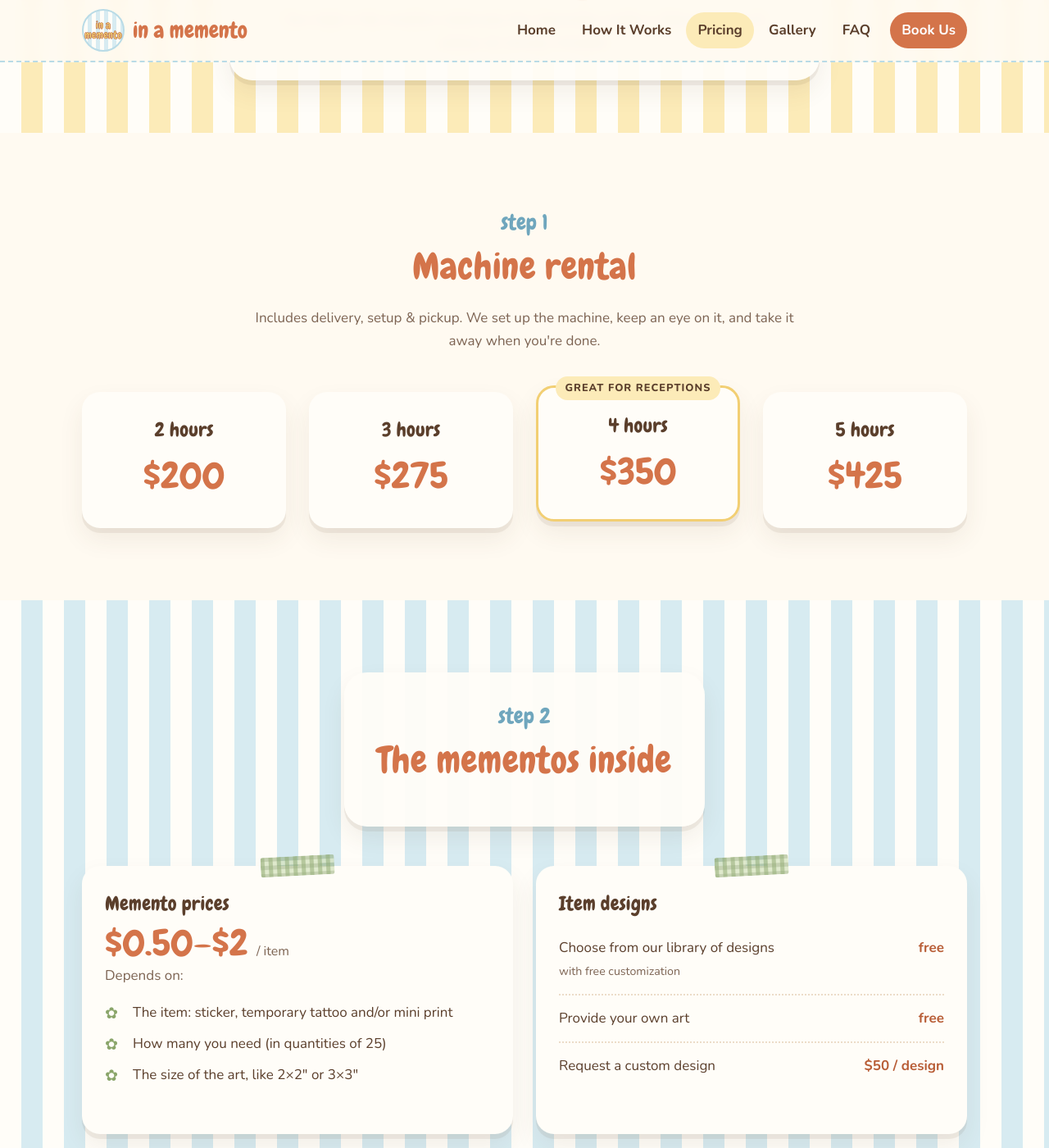
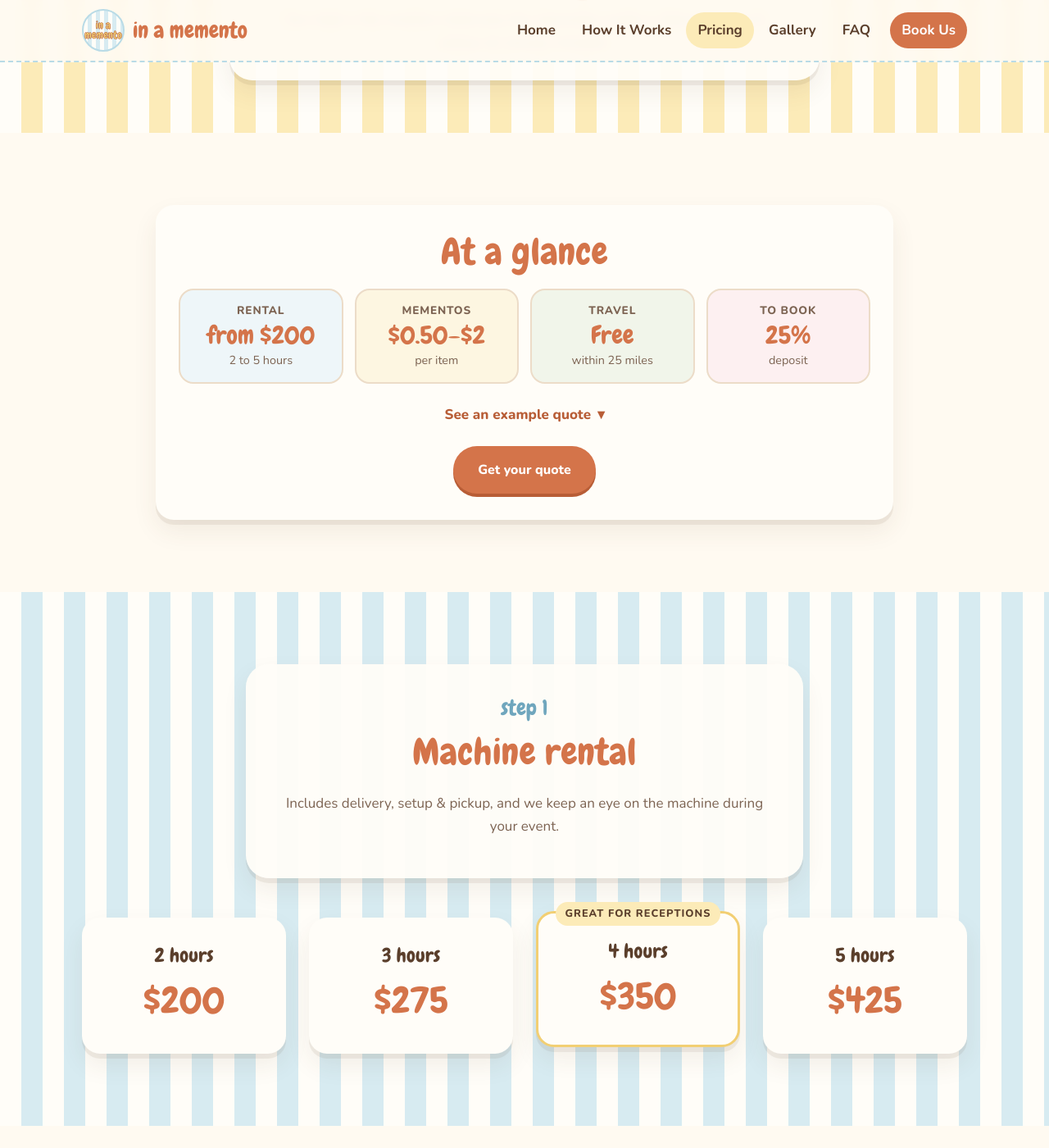
Before and after one commit to andrew-hy-kim/in.a.memento, a Jekyll site: the page built from pricing/index.html, in a window 1280 px wide and 1400 px high, scrolled down 256 px. Shown: the whole window at 82% size. Built offline with Jekyll 4.4.1, drawn with Linux system fonts in a browser that asks for light colours; some of the changed text lies outside the part shown.

Commit message:
Shorten pages on phones and restructure Pricing
Pricing: at-a-glance summary, 2x2 rental prices on phones, one combined
mementos card, travel details and the example quote behind tap-to-open
sections, and one Booking details card (corporate is now one line).
Site-wide on phones: tighter spacing, icons beside card titles, a
sticky 'Book us' bar, headline before the photo on the home page,
3-per-row gallery tiles, and a compact footer. Desktop gallery shows
4 per row.

Co-Authored-By: Claude Opus 5.5 <noreply@anthropic.com>
Claude-Session: https://claude.ai/code/session_01A4x6zNFM2ikQnVBPRWM1LK

```diff
--- a/_layouts/default.html
+++ b/_layouts/default.html
@@ -20,13 +20,19 @@
   {%- assign v = site.time | date: '%s' %}
   <link rel="stylesheet" href="{{ '/css/style.css' | relative_url }}?v={{ v }}">
 </head>
-<body>
+<body{% unless page.url == "/contact/" or page.url == "/404.html" %} class="has-mobile-book"{% endunless %}>
   <a class="skip-link" href="#main">Skip to content</a>
   {% include header.html %}
   <main id="main">
     {{ content }}
   </main>
   {% include footer.html %}
+  {%- unless page.url == "/contact/" or page.url == "/404.html" %}
+  <a class="mobile-book" href="{{ '/contact/' | relative_url }}">
+    <span>Rentals from $200</span>
+    <span class="btn btn-primary">Book us</span>
+  </a>
+  {%- endunless %}
   <script src="{{ '/js/main.js' | relative_url }}?v={{ v }}"></script>
 </body>
 </html>
--- a/css/style.css
+++ b/css/style.css
@@ -330,8 +330,7 @@ section { padding: 88px 0; }
 
 @media (max-width: 880px) {
   .hero .container { grid-template-columns: 1fr; }
-  .hero-art { order: -1; }
-  .hero-art svg { width: 240px; }
+  .hero-art .polaroid { max-width: 300px; }
   .hero-copy { padding: 28px 22px; }
 }
 
@@ -449,10 +448,10 @@ section { padding: 88px 0; }
 
 .gallery-grid {
   display: grid;
-  grid-template-columns: repeat(3, 1fr);
+  grid-template-columns: repeat(4, 1fr);
   gap: 18px;
 }
-@media (max-width: 800px) { .gallery-grid { grid-template-columns: repeat(2, 1fr); } }
+@media (max-width: 800px) { .gallery-grid { grid-template-columns: repeat(3, 1fr); gap: 10px; } }
 
 .tile {
   position: relative;
@@ -821,3 +820,139 @@ figure { margin: 0; }
 .faq-answer li { margin-bottom: 8px; }
 .faq-answer li::marker { color: var(--sage-deep); }
 .faq-answer strong { color: var(--ink); }
+
+/* ---------- Pricing: at a glance + tap to expand ---------- */
+
+.glance-card { text-align: center; max-width: 900px; margin: 0 auto; }
+.glance-title { margin-bottom: 18px; }
+.glance {
+  display: grid;
+  grid-template-columns: repeat(4, 1fr);
+  gap: 14px;
+  margin-bottom: 18px;
+}
+.glance-item {
+  background: var(--cream);
+  border: 2px solid var(--line);
+  border-radius: 18px;
+  padding: 14px 10px;
+  display: flex;
+  flex-direction: column;
+  gap: 2px;
+}
+.glance-item:nth-child(1) { background: #eef6f9; }
+.glance-item:nth-child(2) { background: #fdf6e1; }
+.glance-item:nth-child(3) { background: #f1f5ea; }
+.glance-item:nth-child(4) { background: #fdf0f1; }
+.glance-label { font-weight: 800; font-size: 0.85rem; text-transform: uppercase; letter-spacing: 0.06em; color: var(--ink-soft); }
+.glance-value { font-family: var(--font-display); font-size: 1.9rem; color: var(--terracotta); line-height: 1.1; }
+.glance-note { font-size: 0.9rem; color: var(--ink-soft); }
+
+details.more { margin: 6px 0 18px; text-align: left; }
+details.more summary {
+  cursor: pointer;
+  list-style: none;
+  display: inline-flex;
+  align-items: center;
+  gap: 8px;
+  font-weight: 800;
+  color: var(--terracotta-deep);
+  padding: 6px 0;
+}
+details.more summary::-webkit-details-marker { display: none; }
+details.more summary::after { content: "▾"; transition: transform 0.15s ease; }
+details.more[open] summary::after { transform: rotate(180deg); }
+details.more > *:not(summary) { margin-top: 10px; }
+.glance-card details.more { text-align: center; }
+.glance-card details.more p { text-align: center; color: var(--ink-soft); max-width: 640px; margin: 10px auto 0; }
+.small-note { font-size: 0.9rem; margin: 12px 0 0; }
+
+.mementos-card {
+  display: grid;
+  grid-template-columns: 1fr 1.2fr;
+  gap: 36px;
+  max-width: 980px;
+  margin: 0 auto;
+}
+.mementos-price .price { margin-bottom: 10px; }
+
+/* ---------- Sticky "Book us" bar on phones ---------- */
+
+.mobile-book { display: none; }
+@media (max-width: 940px) {
+  .mobile-book {
+    position: fixed;
+    left: 12px; right: 12px;
+    bottom: calc(12px + env(safe-area-inset-bottom));
+    z-index: 60;
+    display: flex;
+    align-items: center;
+    justify-content: space-between;
+    gap: 12px;
+    padding: 10px 10px 10px 20px;
+    background: rgba(255, 250, 241, 0.97);
+    border: 2px solid var(--line);
+    border-radius: 999px;
+    box-shadow: 0 8px 24px rgba(91, 63, 44, 0.18);
+    text-decoration: none;
+    color: var(--ink);
+    font-weight: 800;
+  }
+  .mobile-book .btn { padding: 10px 22px; box-shadow: 0 3px 0 var(--terracotta-deep); }
+  body.has-mobile-book { padding-bottom: 84px; }
+}
+
+/* ---------- Phone refinements: less scrolling ---------- */
+
+@media (max-width: 640px) {
+  body { font-size: 16px; }
+  section { padding: 48px 0; }
+  .section-head { margin-bottom: 26px; }
+  .page-banner { padding: 36px 0 32px; }
+  .banner-card { padding: 22px 20px; border-radius: 22px; }
+  .hero { padding: 28px 0 44px; }
+  .hero .container { gap: 24px; }
+  .grid { gap: 14px; }
+  .card { padding: 22px 20px; }
+  .stamp { padding: 24px 20px; }
+  .tape::before { display: none; }
+
+  /* Icon sits beside the card title instead of above it */
+  .card > .icon-bubble {
+    float: left;
+    width: 40px; height: 40px;
+    font-size: 1.2rem;
+    margin: 0 12px 4px 0;
+  }
+  .card > .icon-bubble + h3 { line-height: 40px; margin-bottom: 6px; }
+  .card > .icon-bubble ~ p { clear: both; margin-bottom: 0; }
+  .step-num { font-size: 2rem; float: left; margin: 0 12px 0 0; line-height: 1.2; }
+  .step-num + h3 { margin-bottom: 6px; }
+  .step-num ~ p { clear: both; margin-bottom: 0; }
+
+  /* Pricing */
+  .price-grid { grid-template-columns: repeat(2, 1fr); }
+  .price-card { padding: 18px 12px; }
+  .price-card h3 { font-size: 1.2rem; margin-bottom: 2px; }
+  .price-card .price { font-size: 2.1rem; margin: 2px 0 0; }
+  .price-card .badge { font-size: 0.65rem; padding: 3px 8px; }
+  .glance { grid-template-columns: repeat(2, 1fr); gap: 10px; }
+  .glance-value { font-size: 1.6rem; }
+  .mementos-card { grid-template-columns: 1fr; gap: 18px; }
+  .addon-list li { padding: 10px 0; }
+
+  /* Reviews */
+  .quotes { gap: 36px; }
+  .quotes .quote-bubble { font-size: 1.05rem; padding: 24px 20px; }
+
+  /* Gallery and home design strip */
+  .tile figcaption { font-size: 0.8rem; left: 6px; bottom: 6px; padding: 1px 8px; }
+  .tile.photo.contain img { padding: 6px; }
+  .polaroid { padding: 10px 10px 12px; }
+
+  /* Compact footer: the menu already has these links */
+  .site-footer { padding: 32px 0 20px; }
+  .footer-grid { gap: 18px; margin-bottom: 18px; }
+  .footer-grid > div:nth-child(2) { display: none; }
+  .footer-brand { font-size: 1.6rem; }
+}
--- a/pricing/index.html
+++ b/pricing/index.html
@@ -15,12 +15,35 @@ description: "Vending machine rentals from $200 including delivery, setup and pi
 
 <section class="bg-cream">
   <div class="container">
+    <div class="card glance-card">
+      <h2 class="glance-title">At a glance</h2>
+      <div class="glance">
+        <div class="glance-item"><span class="glance-label">Rental</span><span class="glance-value">from $200</span><span class="glance-note">2 to 5 hours</span></div>
+        <div class="glance-item"><span class="glance-label">Mementos</span><span class="glance-value">$0.50–$2</span><span class="glance-note">per item</span></div>
+        <div class="glance-item"><span class="glance-label">Travel</span><span class="glance-value">Free</span><span class="glance-note">within 25 miles</span></div>
+        <div class="glance-item"><span class="glance-label">To book</span><span class="glance-value">25%</span><span class="glance-note">deposit</span></div>
+      </div>
+      <details class="more">
+        <summary>See an example quote</summary>
+        <p>A four hour reception in Seattle with 100 mementos from our library at $1 each:
+          <strong>$350 rental + $100 mementos = $450</strong>, with a $112.50 deposit to book.
+          Just an illustration. Your quote depends on your items, quantities and sizes.</p>
+      </details>
+      <a class="btn btn-primary" href="{{ '/contact/' | relative_url }}">Get your quote</a>
+    </div>
+  </div>
+</section>
+
+<section class="bg-sky-stripes">
+  <div class="container">
     <div class="section-head">
+      <div class="banner-card" style="display:inline-block;">
         <span class="eyebrow">step 1</span>
         <h2>Machine rental</h2>
-      <p>Includes delivery, setup &amp; pickup. We set up the machine, keep an eye on it, and take it away when you're done.</p>
+        <p>Includes delivery, setup &amp; pickup, and we keep an eye on the machine during your event.</p>
       </div>
-    <div class="grid grid-4">
+    </div>
+    <div class="grid grid-4 price-grid">
       <div class="card price-card">
         <h3>2 hours</h3>
         <div class="price">$200</div>
@@ -42,29 +65,23 @@ description: "Vending machine rentals from $200 including delivery, setup and pi
   </div>
 </section>
 
-<section class="bg-sky-stripes">
+<section class="bg-cream">
   <div class="container">
     <div class="section-head">
-      <div class="banner-card" style="display:inline-block;">
       <span class="eyebrow">step 2</span>
       <h2>The mementos inside</h2>
     </div>
-    </div>
-    <div class="grid grid-2">
-      <div class="card tape">
+    <div class="card mementos-card">
+      <div class="mementos-price">
         <h3>Memento prices</h3>
         <div class="price">$0.50–$2 <span class="price-unit">/ item</span></div>
-        <p class="muted">Depends on:</p>
-        <ul class="checklist">
-          <li>The item: sticker, temporary tattoo and/or mini print</li>
-          <li>How many you need (in quantities of 25)</li>
-          <li>The size of the art, like 2×2" or 3×3"</li>
-        </ul>
+        <p class="muted">Depends on the item (sticker, temporary tattoo and/or mini print), how many you need
+          (in quantities of 25) and the size of the art, like 2×2" or 3×3".</p>
       </div>
-      <div class="card tape">
-        <h3>Item designs</h3>
+      <div>
+        <h3>Designs</h3>
         <ul class="addon-list">
-          <li><span>Choose from our library of designs <br><small class="muted">with free customization</small></span><strong>free</strong></li>
+          <li><span>Choose from our design library, with free customization</span><strong>free</strong></li>
           <li><span>Provide your own art</span><strong>free</strong></li>
           <li><span>Request a custom design</span><strong>$50 / design</strong></li>
         </ul>
@@ -73,7 +90,7 @@ description: "Vending machine rentals from $200 including delivery, setup and pi
   </div>
 </section>
 
-<section class="bg-cream">
+<section class="bg-butter-stripes">
   <div class="container split" style="align-items: start;">
     <div class="card">
       <span class="eyebrow">travel</span>
@@ -83,49 +100,30 @@ description: "Vending machine rentals from $200 including delivery, setup and pi
         <li><span>Beyond 25 miles</span><strong>$2.50 / mile</strong></li>
         <li><span>Over 100 miles</span><strong>custom quote*</strong></li>
       </ul>
-      <p class="muted" style="font-size:0.9rem; margin-top:12px;">* may require overnight accommodation coverage</p>
-      <h3 style="margin-top:24px;">How we measure</h3>
+      <p class="muted small-note">* may require overnight accommodation coverage</p>
+      <details class="more">
+        <summary>How travel is calculated</summary>
         <ul class="checklist">
           <li>We use the <strong>Google Maps driving distance</strong>, one way, from Capitol Hill, Seattle to your venue.</li>
           <li>Only the miles <strong>beyond the first 25</strong> are charged.</li>
         </ul>
-      <p class="muted" style="margin-bottom:6px;">For example:</p>
         <ul class="addon-list">
           <li><span>Venue 35 miles away</span><strong>$25</strong></li>
           <li><span>Venue 45 miles away</span><strong>$50</strong></li>
           <li><span>Venue 65 miles away</span><strong>$100</strong></li>
         </ul>
+      </details>
     </div>
-    <div>
-      <div class="stamp">
+    <div class="card">
       <span class="eyebrow">payment policy</span>
-        <h3>Booking your date</h3>
+      <h2>Booking details</h2>
       <ul class="checklist">
-          <li>A minimum <strong>25% deposit</strong> is required at the time of booking to secure your date.</li>
-          <li>Deposits are non-refundable.</li>
+        <li>A minimum <strong>25% deposit</strong> is required at the time of booking to secure your date. Deposits are non-refundable.</li>
         <li>The remaining balance is due in full at least <strong>14 days</strong> before your event.</li>
         <li>Please book at least <strong>2 months</strong> ahead. For expedited production within 3 weeks of your event, a $75 fee covers priority printing and shipping.</li>
+        <li>Planning a corporate event? Please <a href="{{ '/contact/' | relative_url }}">contact us</a> for corporate pricing.</li>
       </ul>
-      </div>
-      <div class="card mt-lg">
-        <span class="eyebrow">corporate events</span>
-        <h3>Planning for a company?</h3>
-        <p>Please contact us through our booking inquiry for corporate pricing.</p>
-        <a class="btn btn-primary" href="{{ '/contact/' | relative_url }}">Send an inquiry</a>
-      </div>
+      <a class="btn btn-primary" href="{{ '/contact/' | relative_url }}">Book us</a>
     </div>
   </div>
 </section>
-
-<section class="cta-band bg-gingham">
-  <div class="container">
-    <div class="stamp">
-      <span class="eyebrow">example</span>
-      <h2>What might it cost?</h2>
-      <p class="muted">A four hour reception in Seattle with 100 mementos from our library at $1 each:<br>
-        <strong>$350 rental + $100 mementos = $450</strong>, with a $112.50 deposit to book.</p>
-      <p class="muted" style="font-size:0.9rem;">Just an illustration. Your quote depends on your items, quantities and sizes.</p>
-      <div class="btn-row"><a class="btn btn-primary" href="{{ '/contact/' | relative_url }}">Get your quote</a></div>
-    </div>
-  </div>
-</section>
```
Lines whose indentation alone changed are shown as unchanged.
